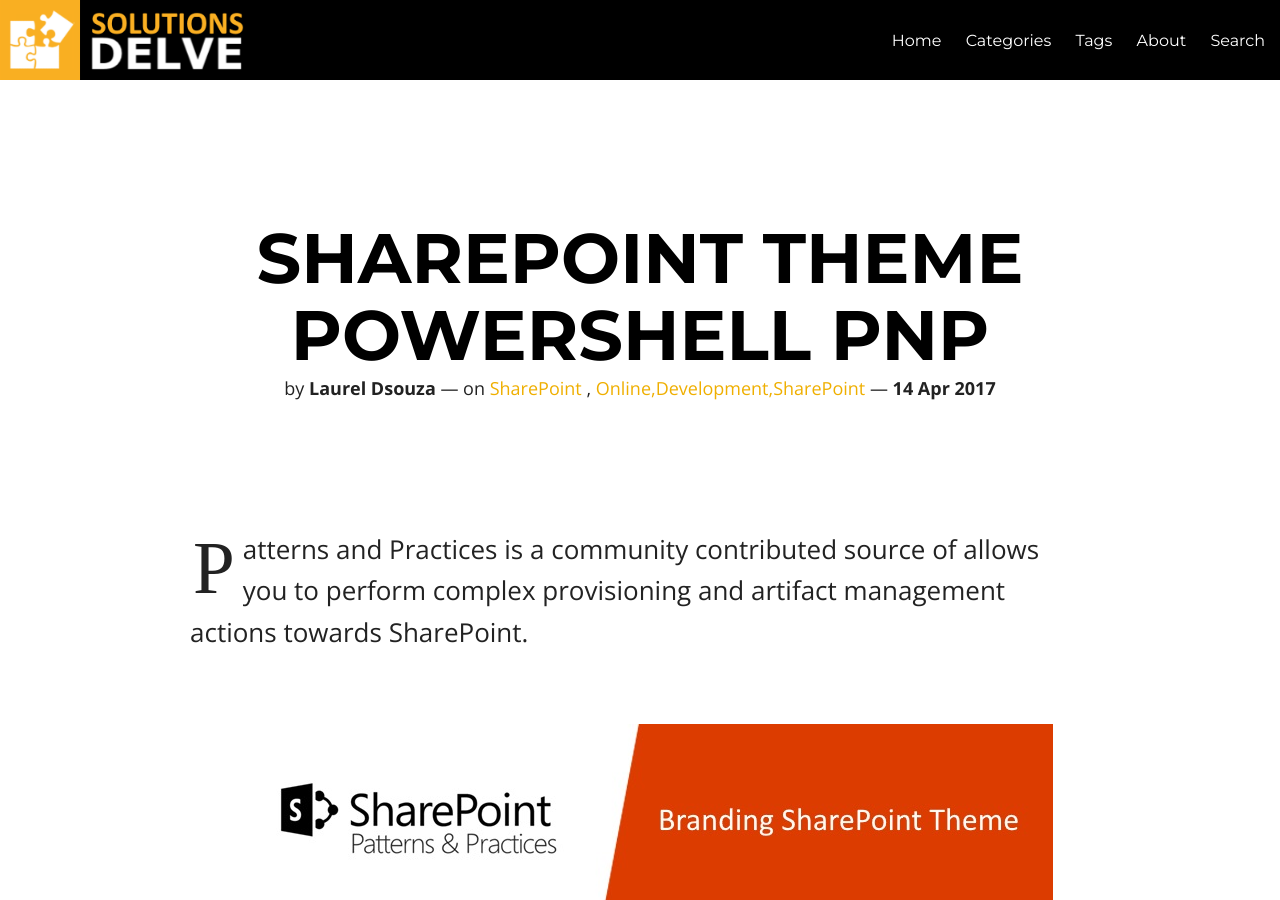
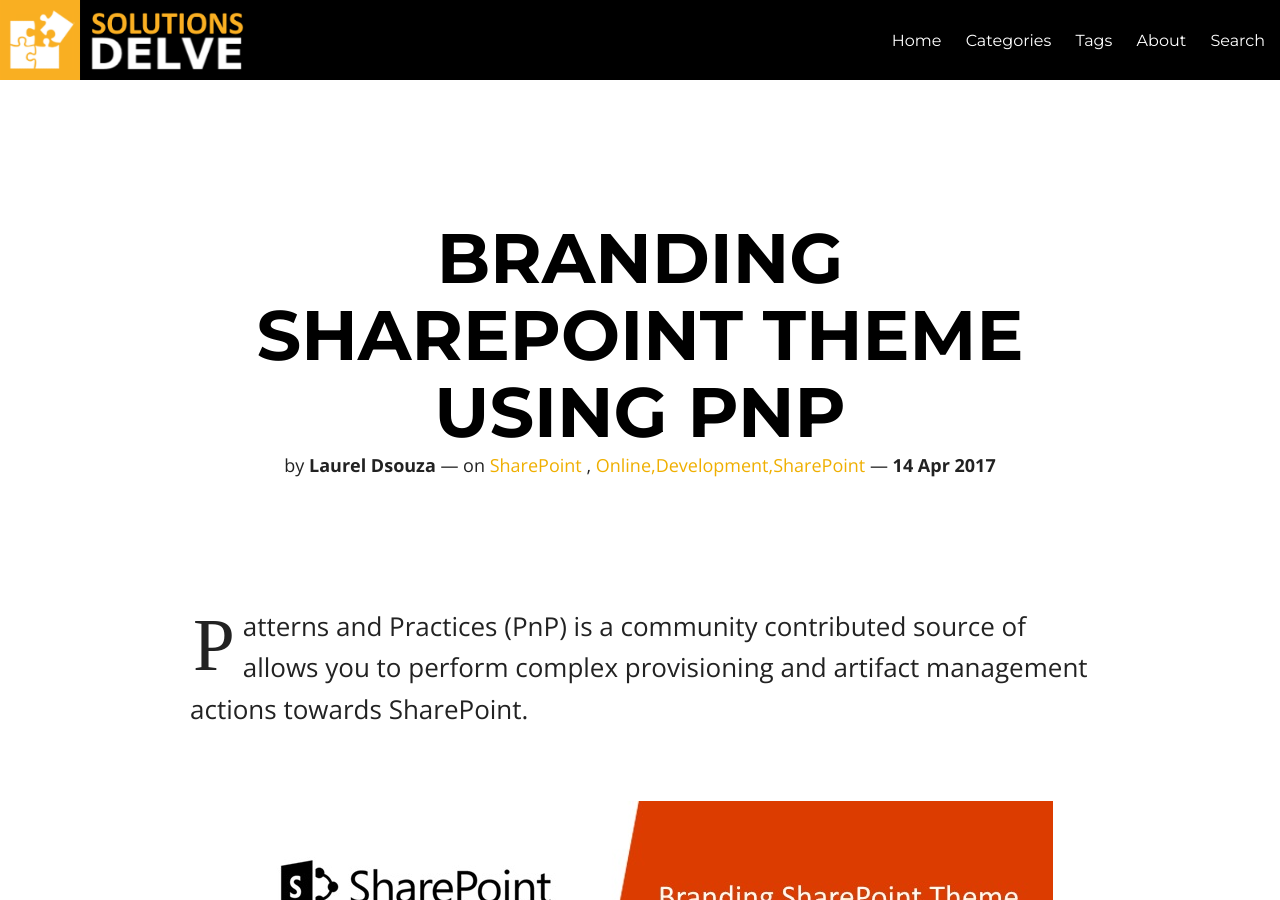
Before and after one commit to ldsouza/ldsouza.github.io, a Jekyll site: the page built from _posts/2017-04-14-sharepoint-theme-powershell-pnp.md, in a window 1280 px wide and 900 px high. Built offline with Jekyll 4.4.1, drawn with Linux system fonts in a browser that asks for light colours; nearby versions of some CDN libraries.

Commit message:
Updated 2017-04-14-sharepoint-theme-powershell-pnp.md

```diff
--- a/_posts/2017-04-14-sharepoint-theme-powershell-pnp.md
+++ b/_posts/2017-04-14-sharepoint-theme-powershell-pnp.md
@@ -4,11 +4,11 @@
 mathjax: false
 featured: false
 comments: false
-title: Sharepoint theme powershell pnp
+title: 'Branding SharePoint Theme using PnP '
 category: SharePoint
 tags: 'SharePoint Online,Development,SharePoint'
 ---
-Patterns and Practices is a community contributed source of allows you to perform complex provisioning and artifact management actions towards SharePoint.
+Patterns and Practices (PnP) is a community contributed source of allows you to perform complex provisioning and artifact management actions towards SharePoint.
 
 ![Image]({{ site.url }}/images/blog/sp-pnp-branding-theme/0.JPG)
 
```
